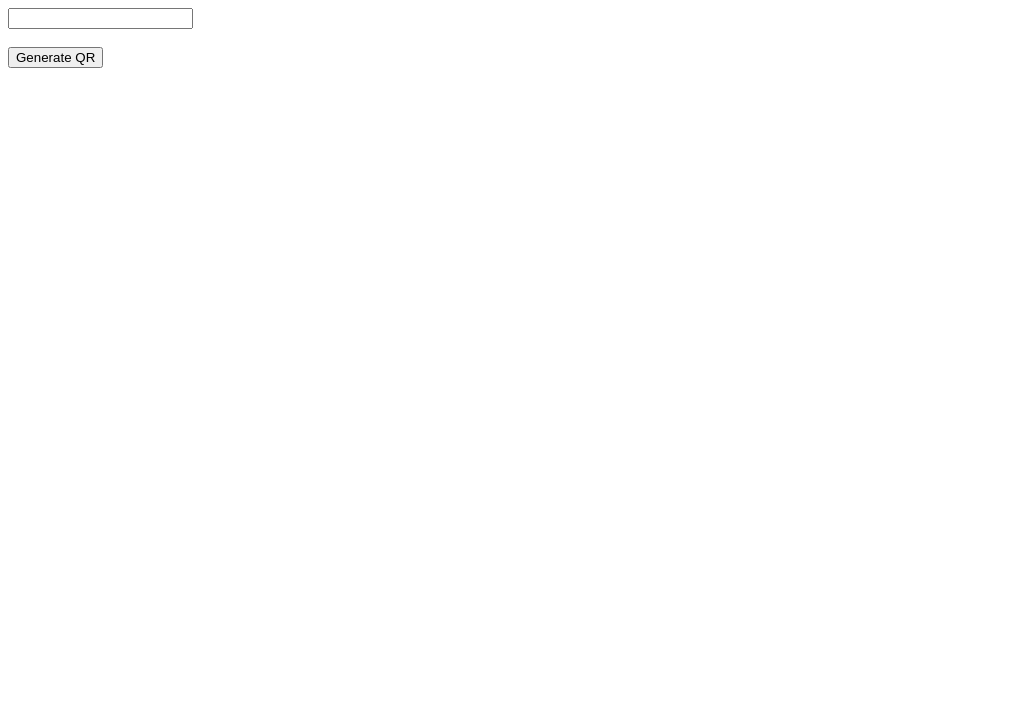
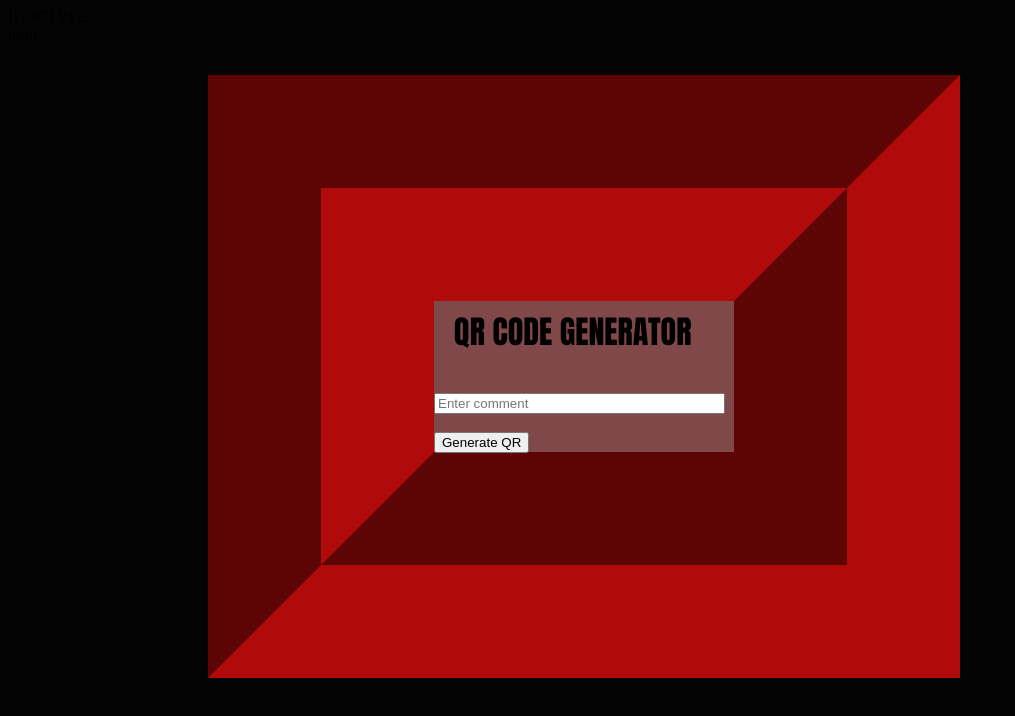
Before and after one commit to Naveen-005/QR-code-generator, a plain HTML site: page index.html in a window 1280 px wide. Shown: the whole page, without its empty margins (0-1015 px from the left). Drawn offline with Linux system fonts and the light colour scheme.

Commit message:
Update index.html

```diff
--- a/index.html
+++ b/index.html
@@ -1,21 +1,23 @@
-<!DOCTYPE html>
+!DOCTYPE html>
 <html lang="en">
 <head>
+    <link rel="stylesheet" name="class/css" href="qr.css">
     <meta charset="UTF-8">
     <meta name="viewport" content="width=device-width, initial-scale=1.0">
     <meta name="description" content="Create qr codes for free">
-    <title>QR Code generator</title>
+    <link rel="icon" href="https://tse2.mm.bing.net/th?id=OIP.hIEkcXGnnAXaK3Uwydj8LQHaHa&pid=Api&P=0&h=180">
+    <title>QR Code Generator</title>
     <script src="script.js"></script>
 </head>
-<body>
-    <div>
+<body class="box">
+    <div class="small_box">
 
-            <input type="text" id="content">
+            <h1 id="head"> QR CODE GENERATOR</h1>
+            <input type="text" id="content" placeholder="Enter comment">
             <br><br>
             <input type="submit" value="Generate QR" onclick="generate()">
             <br><br><br>
             <img src="" alt="" id="qr">
-
     </div>
 </body>
-</html>
+</html>>
```
